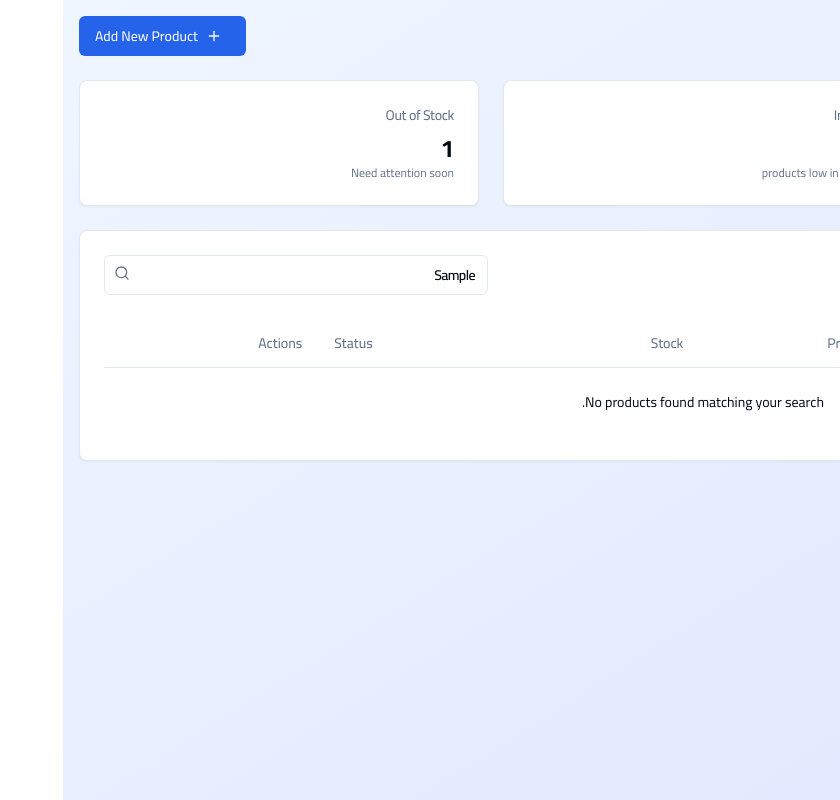
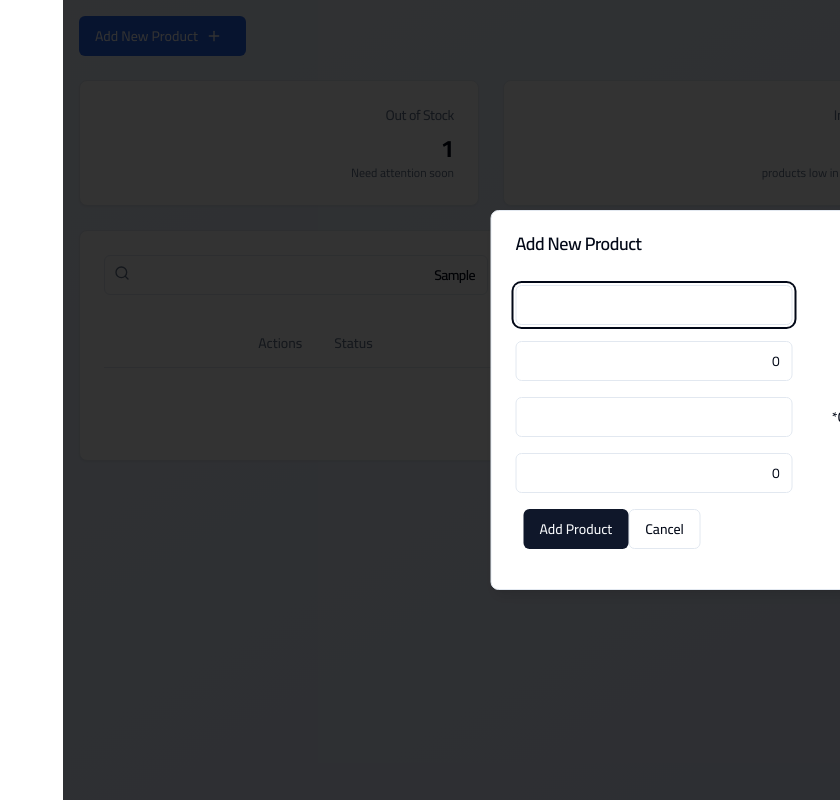
Before and after one commit to de6g/stooremate, a React (Vite) app: page /products in a window 1280 px wide. Both pictures are taken after typing "Sample" into the empty fields and a click on the button "Add New Product". Shown: the whole page, without its empty margins (440-1280 px from the left). Built offline with nearby package versions, Linux system fonts and the light colour scheme.

Commit message:
Fix: Add new product button functionality
Implement the functionality for the "Add New Product" button on the Products page.

```diff
--- /dev/null
+++ b/src/components/AddProductDialog.tsx
@@ -0,0 +1,124 @@
+
+import React, { useState } from "react";
+import { Dialog, DialogContent, DialogHeader, DialogTitle, DialogFooter } from "@/components/ui/dialog";
+import { Button } from "@/components/ui/button";
+import { Input } from "@/components/ui/input";
+import { Label } from "@/components/ui/label";
+import { toast } from "sonner";
+
+interface ProductFormData {
+  name: string;
+  price: number;
+  category: string;
+  stock: number;
+}
+
+interface AddProductDialogProps {
+  isOpen: boolean;
+  onClose: () => void;
+  onAddProduct: (product: ProductFormData) => void;
+}
+
+const AddProductDialog = ({ isOpen, onClose, onAddProduct }: AddProductDialogProps) => {
+  const [formData, setFormData] = useState<ProductFormData>({
+    name: "",
+    price: 0,
+    category: "",
+    stock: 0
+  });
+
+  const handleInputChange = (e: React.ChangeEvent<HTMLInputElement>) => {
+    const { name, value } = e.target;
+    setFormData(prev => ({
+      ...prev,
+      [name]: name === "price" || name === "stock" ? parseFloat(value) || 0 : value
+    }));
+  };
+
+  const handleSubmit = (e: React.FormEvent) => {
+    e.preventDefault();
+    if (!formData.name || !formData.category) {
+      toast.error("Please fill in all required fields");
+      return;
+    }
+    onAddProduct(formData);
+    setFormData({ name: "", price: 0, category: "", stock: 0 });
+    onClose();
+    toast.success("Product added successfully");
+  };
+
+  return (
+    <Dialog open={isOpen} onOpenChange={onClose}>
+      <DialogContent className="sm:max-w-[425px]">
+        <DialogHeader>
+          <DialogTitle>Add New Product</DialogTitle>
+        </DialogHeader>
+        <form onSubmit={handleSubmit} className="grid gap-4 py-4">
+          <div className="grid grid-cols-4 items-center gap-4">
+            <Label htmlFor="name" className="text-right">
+              Name*
+            </Label>
+            <Input
+              id="name"
+              name="name"
+              value={formData.name}
+              onChange={handleInputChange}
+              className="col-span-3"
+              required
+            />
+          </div>
+          <div className="grid grid-cols-4 items-center gap-4">
+            <Label htmlFor="price" className="text-right">
+              Price ($)
+            </Label>
+            <Input
+              id="price"
+              name="price"
+              type="number"
+              min={0}
+              step={0.01}
+              value={formData.price}
+              onChange={handleInputChange}
+              className="col-span-3"
+            />
+          </div>
+          <div className="grid grid-cols-4 items-center gap-4">
+            <Label htmlFor="category" className="text-right">
+              Category*
+            </Label>
+            <Input
+              id="category"
+              name="category"
+              value={formData.category}
+              onChange={handleInputChange}
+              className="col-span-3"
+              required
+            />
+          </div>
+          <div className="grid grid-cols-4 items-center gap-4">
+            <Label htmlFor="stock" className="text-right">
+              Stock
+            </Label>
+            <Input
+              id="stock"
+              name="stock"
+              type="number"
+              min={0}
+              value={formData.stock}
+              onChange={handleInputChange}
+              className="col-span-3"
+            />
+          </div>
+          <DialogFooter>
+            <Button type="button" variant="outline" onClick={onClose}>
+              Cancel
+            </Button>
+            <Button type="submit">Add Product</Button>
+          </DialogFooter>
+        </form>
+      </DialogContent>
+    </Dialog>
+  );
+};
+
+export default AddProductDialog;
--- a/src/pages/Products.tsx
+++ b/src/pages/Products.tsx
@@ -7,6 +7,8 @@ import { Input } from "@/components/ui/input";
 import { ArrowLeft, Plus, Search, Tag, Package, Trash2, Edit } from "lucide-react";
 import { Table, TableBody, TableCell, TableHead, TableHeader, TableRow } from "@/components/ui/table";
 import { Badge } from "@/components/ui/badge";
+import AddProductDialog from "@/components/AddProductDialog";
+import { toast } from "sonner";
 
 // Mock data for products
 const initialProducts = [
@@ -55,6 +57,7 @@ const initialProducts = [
 const Products = () => {
   const [products, setProducts] = useState(initialProducts);
   const [searchTerm, setSearchTerm] = useState("");
+  const [isAddDialogOpen, setIsAddDialogOpen] = useState(false);
 
   const filteredProducts = products.filter(product =>
     product.name.toLowerCase().includes(searchTerm.toLowerCase()) ||
@@ -63,6 +66,21 @@ const Products = () => {
 
   const handleDeleteProduct = (id: string) => {
     setProducts(products.filter(product => product.id !== id));
+    toast.success("Product deleted successfully");
+  };
+
+  const handleAddProduct = (productData: {
+    name: string;
+    price: number;
+    category: string;
+    stock: number;
+  }) => {
+    const newProduct = {
+      id: `${products.length + 1}`,
+      ...productData,
+      status: productData.stock === 0 ? "Out of Stock" : productData.stock < 10 ? "Low Stock" : "In Stock"
+    };
+    setProducts([...products, newProduct]);
   };
 
   return (
@@ -77,11 +95,15 @@ const Products = () => {
             </Link>
             <h1 className="text-2xl font-bold ml-4">Product Management</h1>
           </div>
-          <Button className="bg-blue-600 hover:bg-blue-700">
+          <Button
+            className="bg-blue-600 hover:bg-blue-700"
+            onClick={() => setIsAddDialogOpen(true)}
+          >
             <Plus className="mr-2 h-4 w-4" /> Add New Product
           </Button>
         </header>
 
+        {/* Product statistics cards */}
         <div className="grid grid-cols-1 md:grid-cols-3 gap-6 mb-6">
           <Card>
             <CardHeader className="pb-2">
@@ -128,6 +150,7 @@ const Products = () => {
           </Card>
         </div>
 
+        {/* Products table */}
         <Card>
           <CardHeader>
             <CardTitle className="flex justify-between items-center">
@@ -215,6 +238,12 @@ const Products = () => {
           </CardContent>
         </Card>
       </div>
+
+      <AddProductDialog
+        isOpen={isAddDialogOpen}
+        onClose={() => setIsAddDialogOpen(false)}
+        onAddProduct={handleAddProduct}
+      />
     </div>
   );
 };
```
